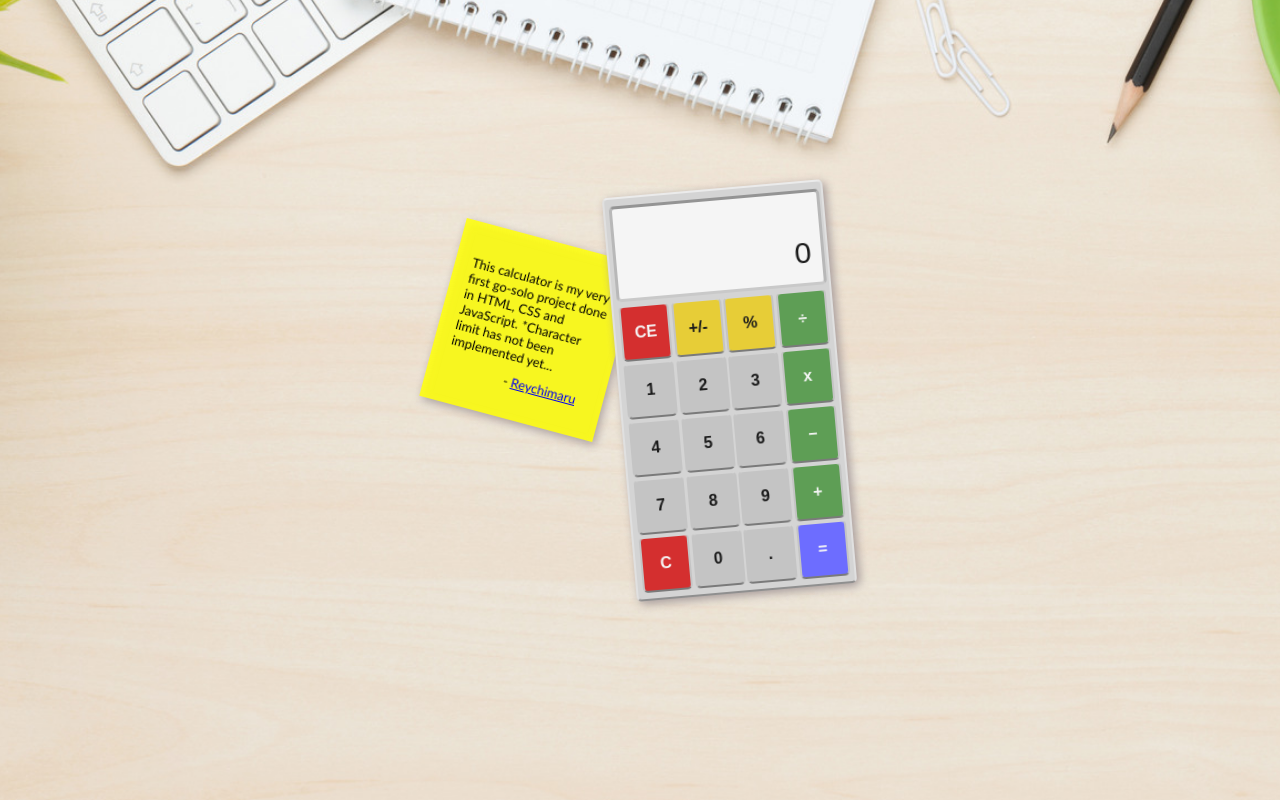
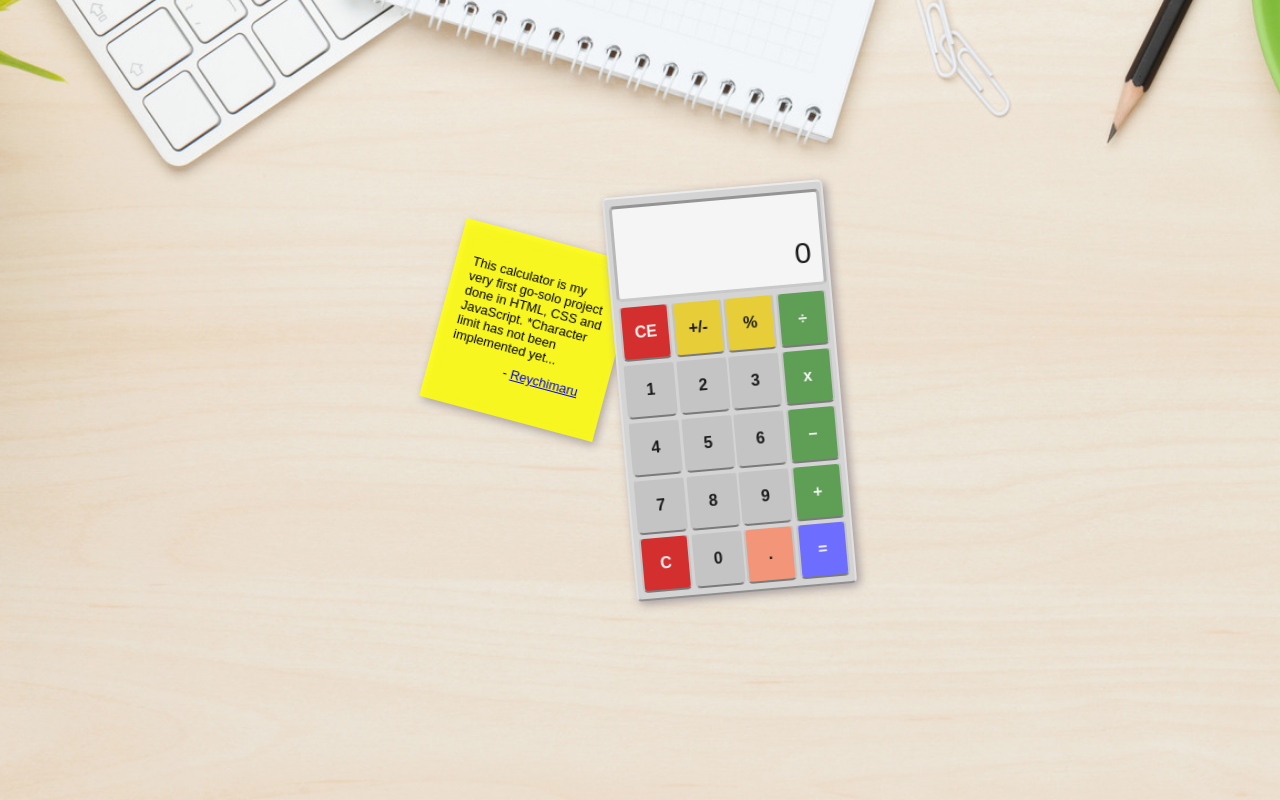
Before and after one commit to Reychimaru/basic-calculator, a plain HTML site: page index.html in a window 1280 px wide. Drawn offline with Linux system fonts and the light colour scheme.

Commit message:
Update style.css

```diff
--- a/style.css
+++ b/style.css
@@ -128,6 +128,14 @@ button:active {
     background-color: #4b4bd1;
 }
 
+#comma-btn {
+    background-color: #f39578;
+}
+
+#comma-btn:active {
+    background-color: #d37356;
+}
+
 .post-it {
     margin-top: 50px;
     width: 170px;
@@ -137,7 +145,6 @@ button:active {
     filter: drop-shadow(3px 3px 5px #a59a9a);
     transform: rotate(15deg);
     font-size: 13px;
-    font-family: 'Trebuchet MS', 'Lucida Sans Unicode', 'Lucida Grande', 'Lucida Sans', Arial, sans-serif;
 }
 
 .infos {
```
